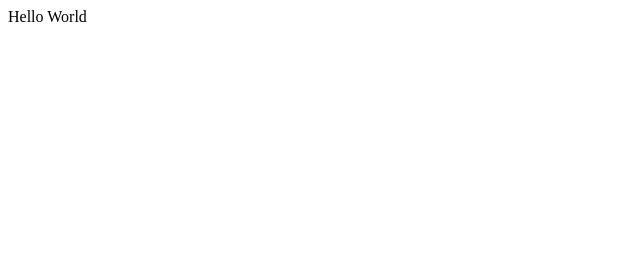
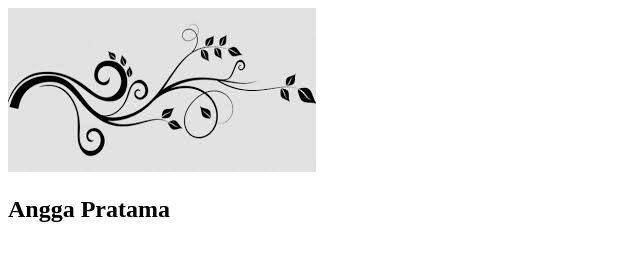
Before and after one commit to ahmadrzq/belajarManajemenCode, a plain HTML site: page index.html in a window 1280 px wide. Shown: the whole page, without its empty margins (0-640 px from the left). Drawn offline with Linux system fonts and the light colour scheme.

Commit message:
Changed Hello world with img and h2 to display simple profile data. Image file added in the folder images and used as resource in the img element in index.html file

```diff
--- a/index.html
+++ b/index.html
@@ -4,7 +4,10 @@
   </head>
 
   <body>
-    Hello World
+    <div>
+        <img src="images/unduhan.jpg" alt="profile image" />
+        <h2>Angga Pratama</h2>
+     </div>
   </body>
 
 </html>
```
Also changed, not shown: images/unduhan.jpg (added).
